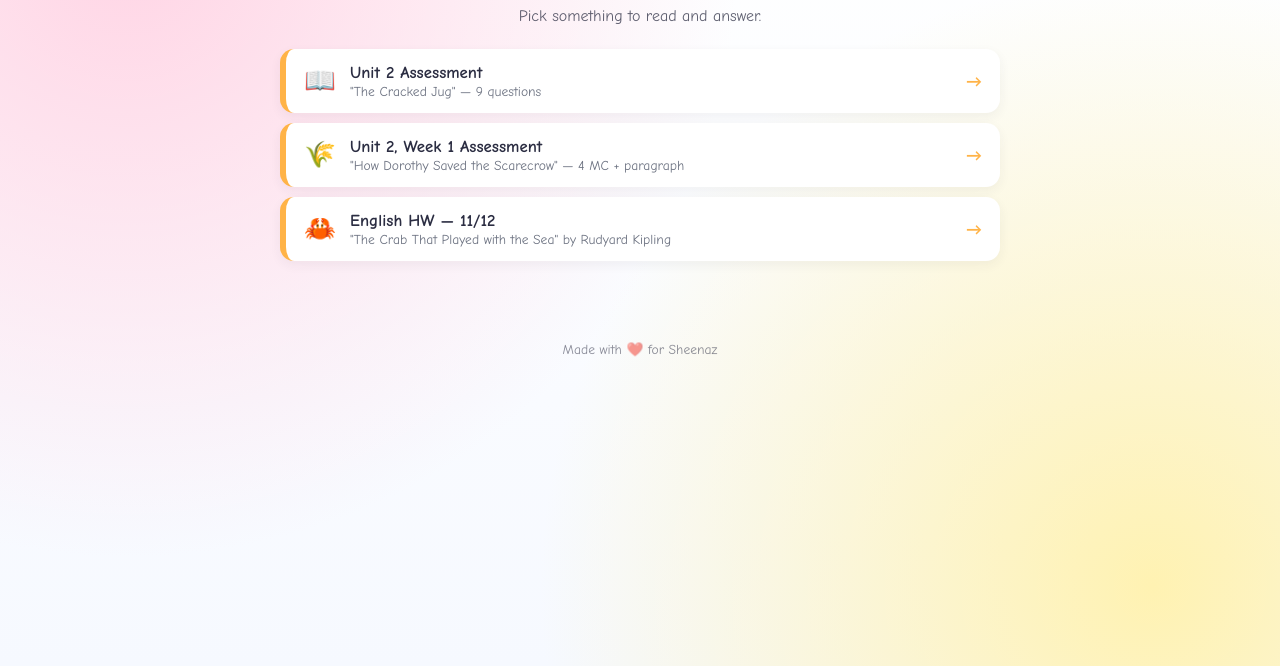
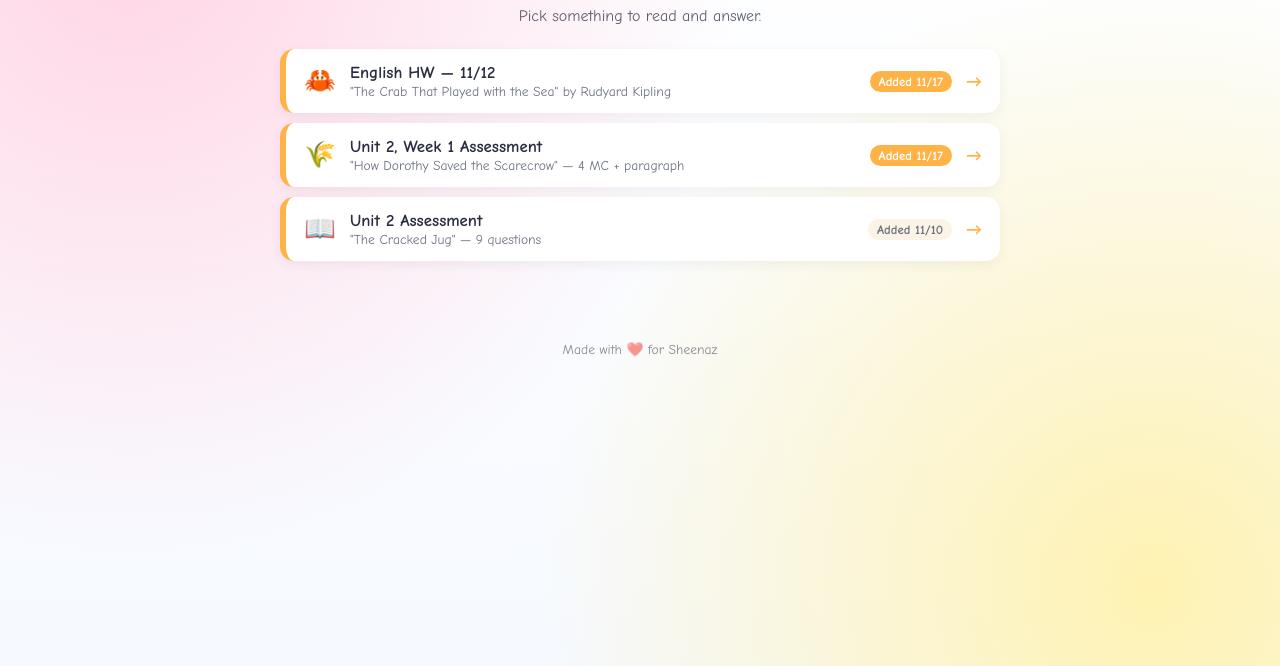
Before and after one commit to sujan00-git/sheenaz-hub, a plain HTML site: page english/index.html in a window 1280 px wide. Shown: the part 134-800 px from the top of the page. Drawn offline with Linux system fonts and the light colour scheme.

Commit message:
Show upload dates next to each subject-hub link
Each item on the Math and English subject pages now carries a small
date pill (e.g. "Added 11/17") so it is obvious what is new vs. old.
Newest batch gets a pink pill, older items a soft neutral pill, and
the list is re-ordered newest-first in each subject.

Co-Authored-By: Claude Opus 4.7 <noreply@anthropic.com>

```diff
--- a/english/index.html
+++ b/english/index.html
@@ -83,7 +83,21 @@
   ul.list .txt { display: flex; flex-direction: column; gap: 2px; }
   ul.list .title { font-weight: bold; font-size: 1.05rem; }
   ul.list .sub { font-size: 0.85rem; color: var(--muted); }
-  ul.list .arrow { margin-left: auto; color: var(--accent); font-weight: bold; }
+  ul.list .date {
+    margin-left: auto;
+    font-size: 0.8rem;
+    font-weight: bold;
+    color: var(--muted);
+    background: #fbf3e5;
+    padding: 3px 9px;
+    border-radius: 999px;
+    white-space: nowrap;
+  }
+  ul.list .date.new {
+    color: #fff;
+    background: var(--accent);
+  }
+  ul.list .arrow { color: var(--accent); font-weight: bold; }
   footer {
     text-align: center;
     padding: 20px;
@@ -105,12 +119,13 @@
   <main>
     <ul class="list">
       <li>
-        <a href="Grade4-English/Unit2%20Assessment/index.html">
-          <span class="ic">📖</span>
+        <a href="Grade4-English/sheenaz-english-hw-20261112/index.html">
+          <span class="ic">🦀</span>
           <span class="txt">
-            <span class="title">Unit 2 Assessment</span>
-            <span class="sub">"The Cracked Jug" — 9 questions</span>
+            <span class="title">English HW — 11/12</span>
+            <span class="sub">"The Crab That Played with the Sea" by Rudyard Kipling</span>
           </span>
+          <span class="date new">Added 11/17</span>
           <span class="arrow">→</span>
         </a>
       </li>
@@ -121,16 +136,18 @@
             <span class="title">Unit 2, Week 1 Assessment</span>
             <span class="sub">"How Dorothy Saved the Scarecrow" — 4 MC + paragraph</span>
           </span>
+          <span class="date new">Added 11/17</span>
           <span class="arrow">→</span>
         </a>
       </li>
       <li>
-        <a href="Grade4-English/sheenaz-english-hw-20261112/index.html">
-          <span class="ic">🦀</span>
+        <a href="Grade4-English/Unit2%20Assessment/index.html">
+          <span class="ic">📖</span>
           <span class="txt">
-            <span class="title">English HW — 11/12</span>
-            <span class="sub">"The Crab That Played with the Sea" by Rudyard Kipling</span>
+            <span class="title">Unit 2 Assessment</span>
+            <span class="sub">"The Cracked Jug" — 9 questions</span>
           </span>
+          <span class="date">Added 11/10</span>
           <span class="arrow">→</span>
         </a>
       </li>
```
Also changed, not shown: math/index.html (+25 -9 lines).
